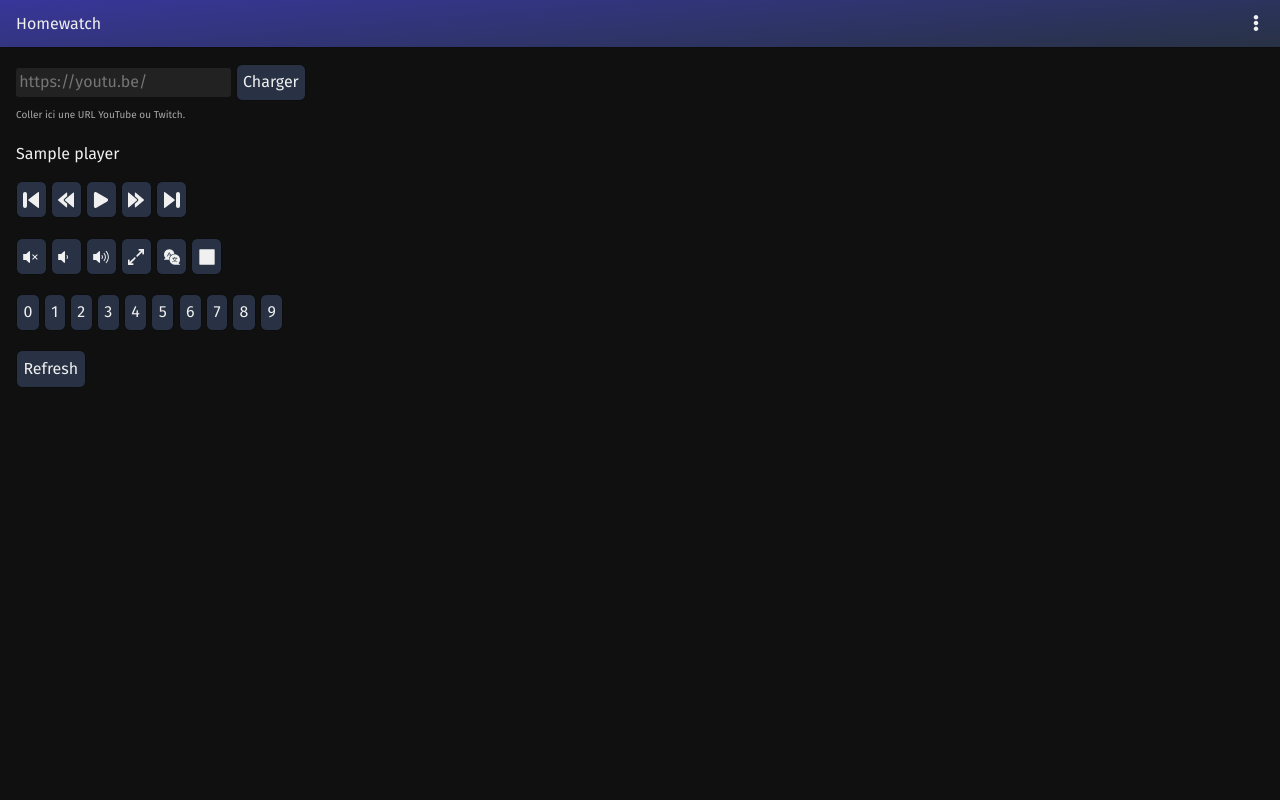
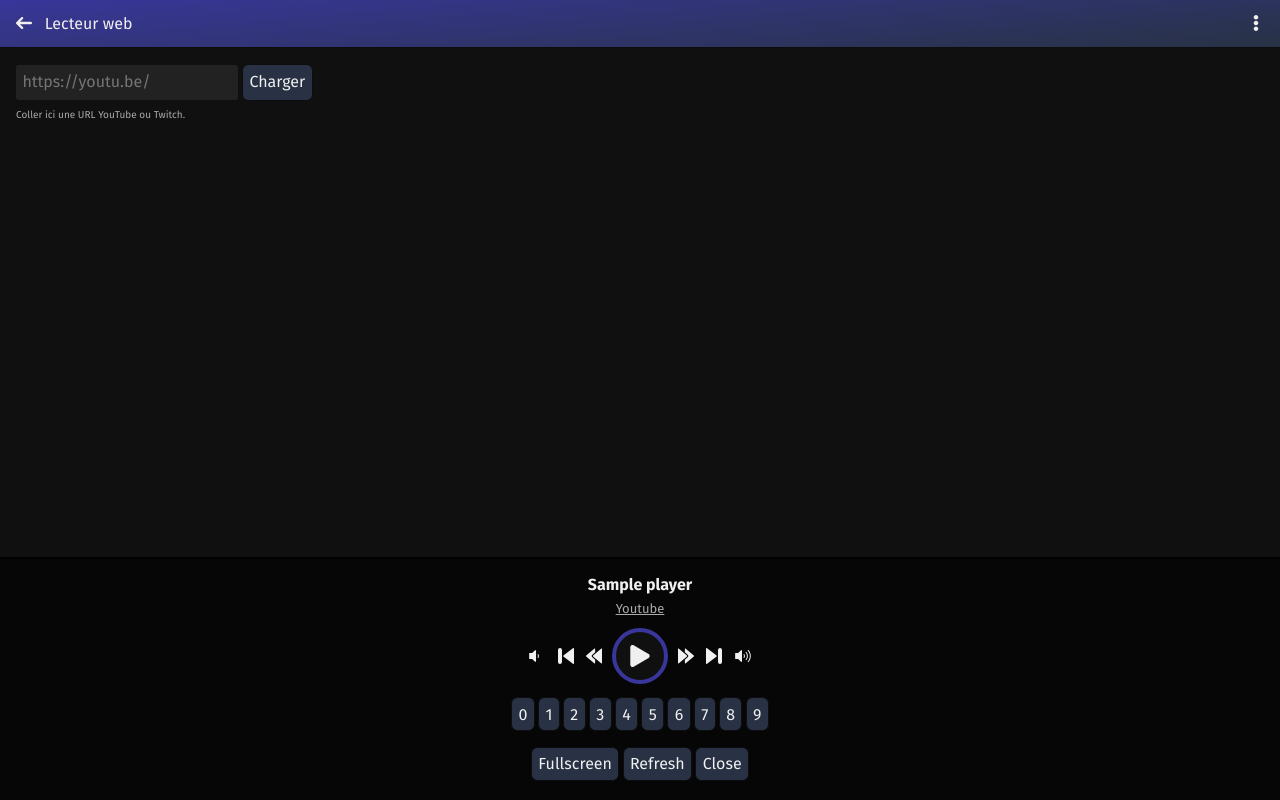
Before and after one commit to ychalier/homewatch, a Python web app: template homewatch/templates/web.html in a window 1280 px wide. Run offline with Jinja, Linux system fonts and the light colour scheme; the template is opened without the code that fills it: most values are stand-ins (such as "Sample title", 1, 10 or a date in 2020).

Commit message:
web player now uses socket server for actions, and enhanced its UI

```diff
--- a/homewatch/static/master.css
+++ b/homewatch/static/master.css
@@ -110,6 +110,11 @@ input:focus,
 input:active {
     outline-color: var(--accent);
     outline-style: solid;
+}
+
+input[type=text],
+input[type=url] {
+    padding: .4rem;
 }
 
 input[type="range"] {
--- /dev/null
+++ b/homewatch/static/web.css
@@ -0,0 +1,45 @@
+.webplayer-top {
+    display: flex;
+    flex-direction: column;
+    align-items: center;
+    margin-bottom: .8rem;
+
+}
+
+#playerTitle {
+    font-weight: bold;
+}
+
+#playerState {
+    font-weight: normal;
+    font-size: small;
+    color: var(--text-tenuous);
+    margin-top: .4rem;
+}
+
+.webplayer-middle {
+    display: flex;
+    justify-content: center;
+    margin-bottom: .8rem;
+}
+
+.webplayer-end {
+    display: flex;
+    justify-content: center;
+    gap: .2rem;
+}
+
+form.disabled input,
+form.disabled button {
+    opacity: .3;
+    pointer-events: none;
+}
+
+.webplayer-youtube {
+    display: none;
+    gap: .2rem;
+}
+
+#webpanel[state=youtube] .webplayer-youtube {
+    display: flex;
+}
--- a/homewatch/static/web.js
+++ b/homewatch/static/web.js
@@ -1,7 +1,69 @@
 window.addEventListener("load", () => {
-    document.querySelectorAll("button.button-action").forEach(button => {
-        button.addEventListener("click", () => {
-            fetch(API_URL + `?action=${button.getAttribute("action")}`);
-        });
+
+formLoadUrl.addEventListener("submit", (event => {
+    event.preventDefault();
+    formLoadUrl.classList.add("disabled");
+    fetch(formLoadUrl.action, {method: "POST", body: new FormData(formLoadUrl)});
+}));
+
+document.querySelectorAll("button.button-action").forEach(button => {
+    button.addEventListener("click", () => {
+        websocket.send(`WEB ${button.getAttribute("action")}`);
     });
 });
+
+var websocket;
+var websocketRetryCount = 0;
+
+
+function capitalizeFirstLetter(val) {
+    return String(val).charAt(0).toUpperCase() + String(val).slice(1);
+}
+
+
+function connectWebsocket() {
+    websocket = new WebSocket(WSS_URL);
+    websocket.onopen = () => {
+        websocketRetryCount = 0;
+        console.log("Websocket is connected");
+    }
+    websocket.onmessage = (message) => {
+        console.log("Incoming message:", message);
+        const key = message.data.slice(0, 7);
+        const value = message.data.slice(8);
+        switch(key) {
+            case "WEBLOAD":
+                const body = JSON.parse(value);
+                formLoadUrl.classList.remove("disabled");
+                webpanel.classList.add("active");
+                playerTitle.textContent = body.title;
+                playerState.textContent = capitalizeFirstLetter(body.state);
+                playerState.setAttribute("href", body.url);
+                webpanel.setAttribute("state", body.state);
+                break;
+            case "WEBCLOS":
+                webpanel.classList.remove("active");
+                break;
+        }
+        websocket.send("PONG");
+    };
+    websocket.onclose = (event) => {
+        websocketRetryCount++;
+        let delay = 1;
+        if (websocketRetryCount >= 10) {
+            delay = 30;
+        } else if (websocketRetryCount >= 3) {
+            delay = 5;
+        }
+        console.log(`Socket is closed. Reconnect will be attempted in ${delay} second.`, event.reason);
+        setTimeout(() => { connectWebsocket(); }, delay * 1000);
+    };
+    websocket.onerror = (err) => {
+        console.error("Socket encountered error: ", err.message, "Closing socket");
+        websocket.close();
+    };
+}
+
+connectWebsocket();
+
+});
--- a/homewatch/templates/about.html
+++ b/homewatch/templates/about.html
@@ -1,4 +1,9 @@
 {% extends "base.html" %}
+
+{% block navbar_items %}
+<a class="navbar-item" href="/"><i class="icon icon-arrow-left"></i></a>
+<span class="navbar-item">À propos</span>
+{% endblock navbar_items %}
 
 {% block content %}
 <div class="container container-text">
--- a/homewatch/templates/player.html
+++ b/homewatch/templates/player.html
@@ -58,9 +58,6 @@
     <div id="queue" class="queue"></div>
 </div>
 <div id="panel-settings" class="panel">
-
-    <!--<button id="button-stop" class="button-icon"><i class="icon icon-media-stop"></i></button>-->
-    <!--<a class="button" href="{{ url('library') }}">Bibliothèque</a>-->
 
     <div class="panel-title">
         <i id="volume-icon" class="panel-title-icon icon icon-volume-max"></i>
--- a/homewatch/templates/web.html
+++ b/homewatch/templates/web.html
@@ -1,10 +1,11 @@
 {% extends "base.html" %}
 
-{% block title %}Lecteur Web ∣ {{ super() }}{% endblock %}
+{% block title %}Lecteur web ∣ {{ super() }}{% endblock %}
 
 {% block styles %}
 {{ super() }}
 <link rel="stylesheet" href="{{ static('player.css') }}" />
+<link rel="stylesheet" href="{{ static('web.css') }}" />
 {% endblock styles %}
 
 {% block scripts %}
@@ -12,41 +13,40 @@
 <script src="{{ static('web.js') }}"></script>
 <script>
     const API_URL = "{{ url('api', 'web') }}";
+    const WSS_URL = "{{ wss_url }}";
 </script>
 {% endblock scripts %}
+
+{% block navbar_items %}
+<a class="navbar-item" href="/"><i class="icon icon-arrow-left"></i></a>
+<span class="navbar-item">Lecteur web</span>
+{% endblock navbar_items %}
 
 {% block content %}
 
 <div class="container">
-
-    <form method="post" action="">
+    <form id="formLoadUrl" method="post" action="">
         <p>
             <input type="url" name="url" placeholder="https://youtu.be/" />
             <button>Charger</button><br>
             <span class="subtitle">Coller ici une URL YouTube ou Twitch.</span>
         </p>
     </form>
-
-    <p>{% if player %}{{ player.title }}{% else %}Lecteur éteint{% endif %}</p>
-
-    <p>
-        <button class="button-action" action="prev" class="button-icon"><i class="icon icon-prev"></i></button>
-        <button class="button-action" action="rewind" class="button-icon"><i class="icon icon-rewind"></i></button>
-        <button class="button-action" action="play" class="button-icon button-icon-xl"><i class="icon icon-play"></i></button>
-        <button class="button-action" action="fastforward" class="button-icon"><i class="icon icon-fastforward"></i></button>
-        <button class="button-action" action="next" class="button-icon"><i class="icon icon-next"></i></button>
-    </p>
-
-    <p>
-        <button class="button-action" action="mute" class="button-icon"><i class="icon icon-volume-off"></i></button>
-        <button class="button-action" action="volume-down" class="button-icon"><i class="icon icon-volume-min"></i></button>
-        <button class="button-action" action="volume-up" class="button-icon"><i class="icon icon-volume-max"></i></button>
-        <button class="button-action" action="fullscreen"><i class="icon icon-expand"></i></button>
-        <button class="button-action" action="captions"><i class="icon icon-language"></i></button>
-        <button class="button-action" action="close"><i class="icon icon-media-stop"></i></button>
-    </p>
-
-    <p>
+    <div id="webpanel" class="panel {% if player and player.state != 'off' %} active{% endif %}" state="{{ player.state }}">
+        <div class="webplayer-top">
+            <span id="playerTitle">{{ player.title }}</span>
+            <a id="playerState" class="panel-subtitle" href="{{ player.url }}">{{ player.state | title }}</a>
+        </div>
+        <div class="webplayer-middle">
+            <button class="button-action button-icon" action="volume-down"><i class="icon icon-volume-min"></i></button>
+            <button class="button-action button-icon" action="prev"><i class="icon icon-prev"></i></button>
+            <button class="button-action button-icon" action="rewind"><i class="icon icon-rewind"></i></button>
+            <button class="button-action button-icon button-icon-xl" action="play"><i class="icon icon-play"></i></button>
+            <button class="button-action button-icon" action="fastforward"><i class="icon icon-fastforward"></i></button>
+            <button class="button-action button-icon" action="next"><i class="icon icon-next"></i></button>
+            <button class="button-action button-icon" action="volume-up"><i class="icon icon-volume-max"></i></button>
+        </div>
+        <div class="webplayer-middle webplayer-youtube">
             <button class="button-action" action="home">0</button>
             <button class="button-action" action="seek-1">1</button>
             <button class="button-action" action="seek-2">2</button>
@@ -57,12 +57,13 @@
             <button class="button-action" action="seek-7">7</button>
             <button class="button-action" action="seek-8">8</button>
             <button class="button-action" action="seek-9">9</button>
-    </p>
-
-    <p>
+        </div>
+        <div class="webplayer-end">
+            <button class="button-action" action="fullscreen">Fullscreen</button>
             <button class="button-action" action="refresh">Refresh</button>
-    </p>
-
+            <button class="button-action" action="close">Close</button>
+        </div>
+    </div>
 </div>
 
 {% endblock content %}
```
Also changed, not shown: homewatch/server.py (+25 -21 lines), homewatch/web.py (+45 -14 lines). Lines whose indentation alone changed are shown as unchanged.
